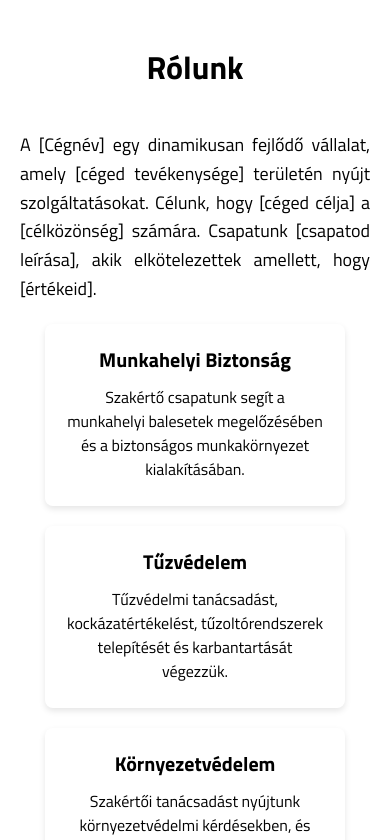
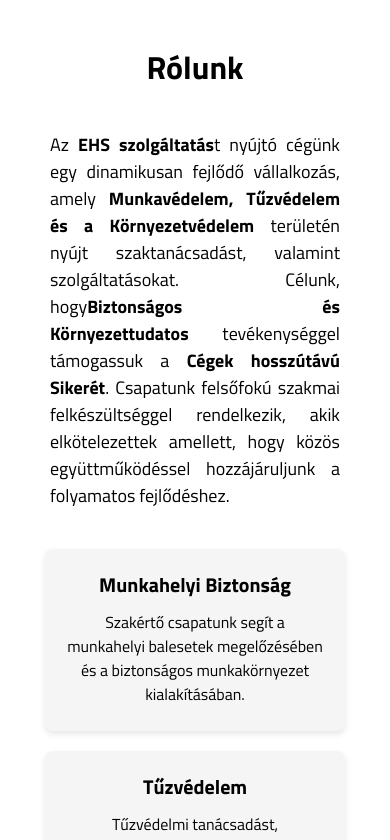
Before and after one commit to pappdanie1/SafetyResponsive, a React (Vite) app: page / in a window 390 px wide. Shown: the part 2040-2880 px from the top of the page. Built offline with nearby package versions, Linux system fonts and the light colour scheme.

Commit message:
About section refactored

```diff
--- a/src/components/About.jsx
+++ b/src/components/About.jsx
@@ -6,7 +6,12 @@ const About = () => {
         <div className="about-section">
             <h2 className="about-section__title">Rólunk</h2>
             <p className="about-section__text">
-                A [Cégnév] egy dinamikusan fejlődő vállalat, amely [céged tevékenysége] területén nyújt szolgáltatásokat. Célunk, hogy [céged célja] a [célközönség] számára. Csapatunk [csapatod leírása], akik elkötelezettek amellett, hogy [értékeid].
+                Az <strong>EHS szolgáltatás</strong>t nyújtó cégünk egy dinamikusan fejlődő vállalkozás, amely <strong>Munkavédelem,
+                Tűzvédelem és a Környezetvédelem</strong> területén nyújt szaktanácsadást, valamint szolgáltatásokat.
+                Célunk, hogy<strong>Biztonságos és Környezettudatos</strong> tevékenységgel támogassuk a <strong>Cégek hosszútávú
+                Sikerét</strong>.
+                Csapatunk felsőfokú szakmai felkészültséggel rendelkezik, akik elkötelezettek amellett, hogy közös
+                együttműködéssel hozzájáruljunk a folyamatos fejlődéshez.
             </p>
                 <div className="about-section__services">
                     <div className="about-section__service">
--- a/src/css/About.css
+++ b/src/css/About.css
@@ -14,10 +14,10 @@
 
 .about-section__text {
     font-size: 18px;
-    line-height: 1.6;
+    line-height: 1.5;
     text-align: justify;
     margin-bottom: 40px;
-    margin: 20px;
+    margin: 20px 250px;
 }
 
 .about-section__services {
@@ -25,6 +25,7 @@
     flex-wrap: wrap;
     justify-content: center;
     gap: 20px;
+    margin-top: 20px;
 }
 
 .about-section__service {
@@ -33,6 +34,7 @@
     padding: 20px;
     border-radius: 8px;
     box-shadow: 0 3px 6px rgba(0, 0, 0, 0.1);
+    background-color: #f5f5f5;
 }
 
 .about-section__service h3 {
@@ -61,4 +63,37 @@
     .about-section__services {
         flex-direction: column;
     }
+
+    .about-section__text {
+        font-size: 18px;
+        line-height: 1.5;
+        text-align: justify;
+        margin-bottom: 40px;
+        margin: 20px;
+    }
+
 }
+
+@media only screen and (max-width: 1024px) {
+
+    .about-section__text {
+        font-size: 18px;
+        line-height: 1.5;
+        text-align: justify;
+        margin-bottom: 40px;
+        margin: 20px 50px;
+    }
+
+}
+
+@media only screen and (max-width: 1440px) {
+
+    .about-section__text {
+        font-size: 18px;
+        line-height: 1.5;
+        text-align: justify;
+        margin-bottom: 40px;
+        margin: 20px 50px;
+    }
+
+}
```
